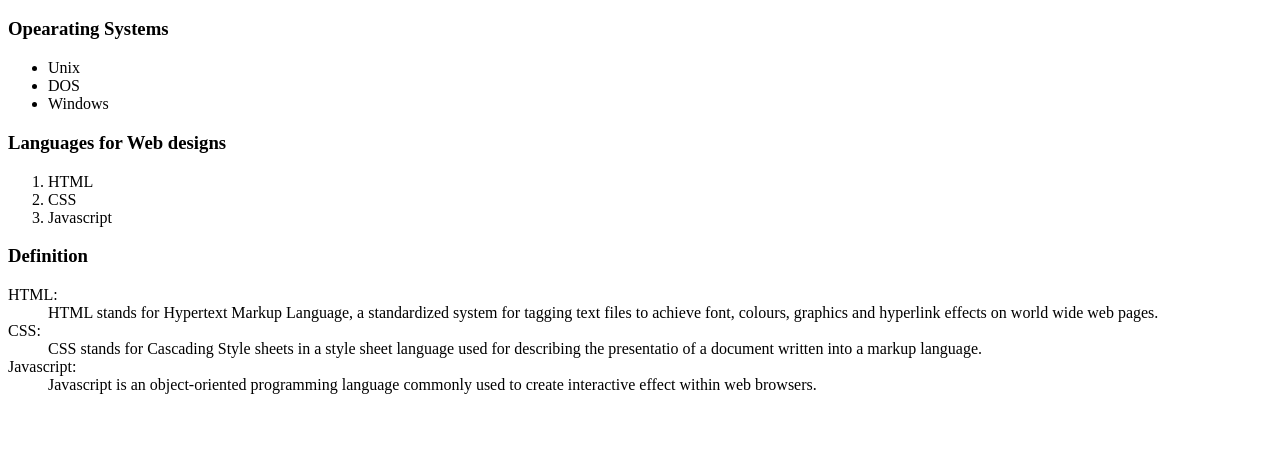
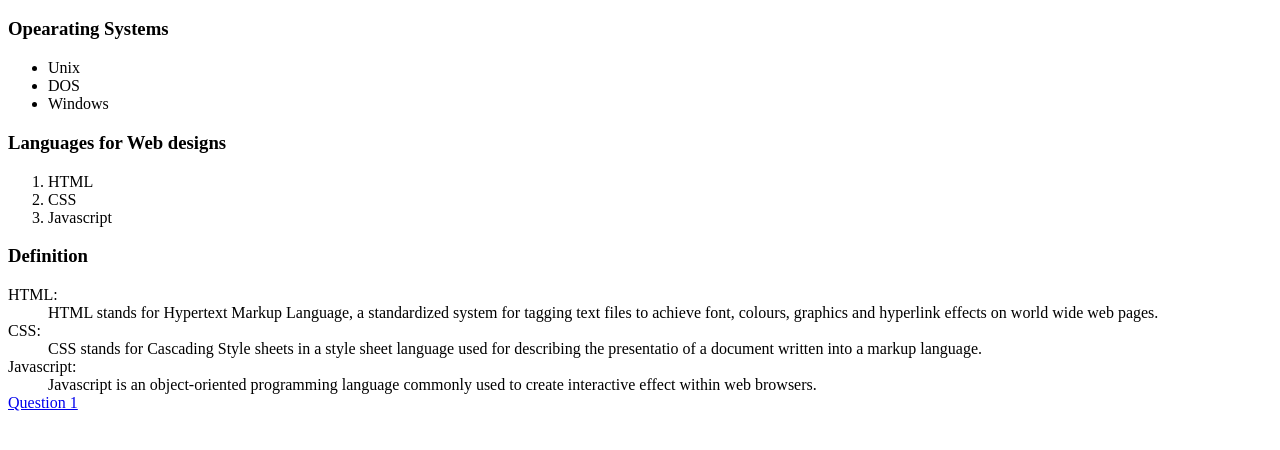
Before and after one commit to Pradosha-K/HTML_Try_Two, a plain HTML site: page index.html in a window 1280 px wide. Shown: the part 48-498 px from the top of the page. Drawn offline with Linux system fonts and the light colour scheme.

Commit message:
Update index.html

```diff
--- a/index.html
+++ b/index.html
@@ -25,5 +25,8 @@
 <dt>Javascript:</dt>
 <dd>Javascript is an object-oriented programming language commonly used to create interactive effect within web browsers.</dd>
 
+<a href="Qn1.html">Question 1</a>
+
 </body>
+
 </html>
```
